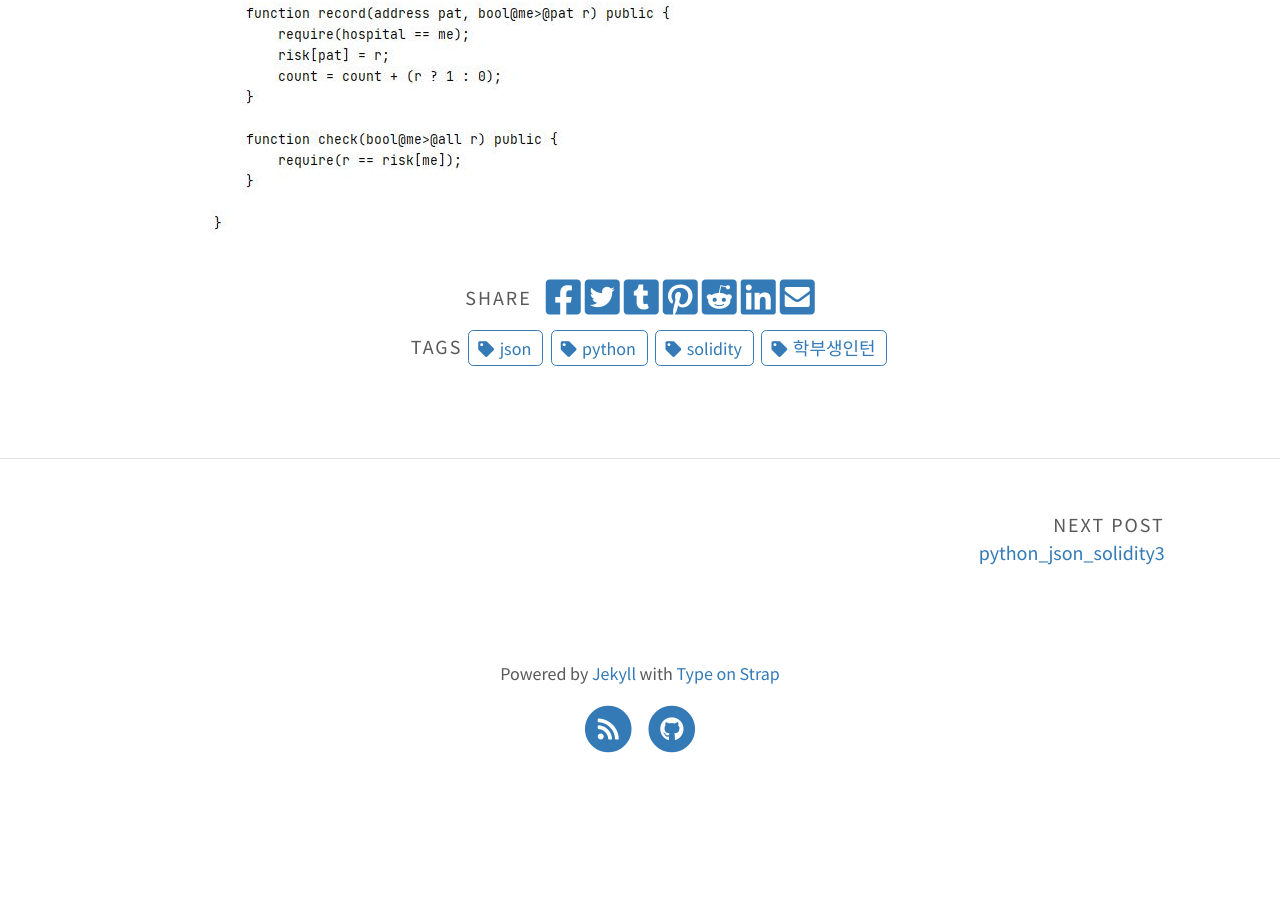
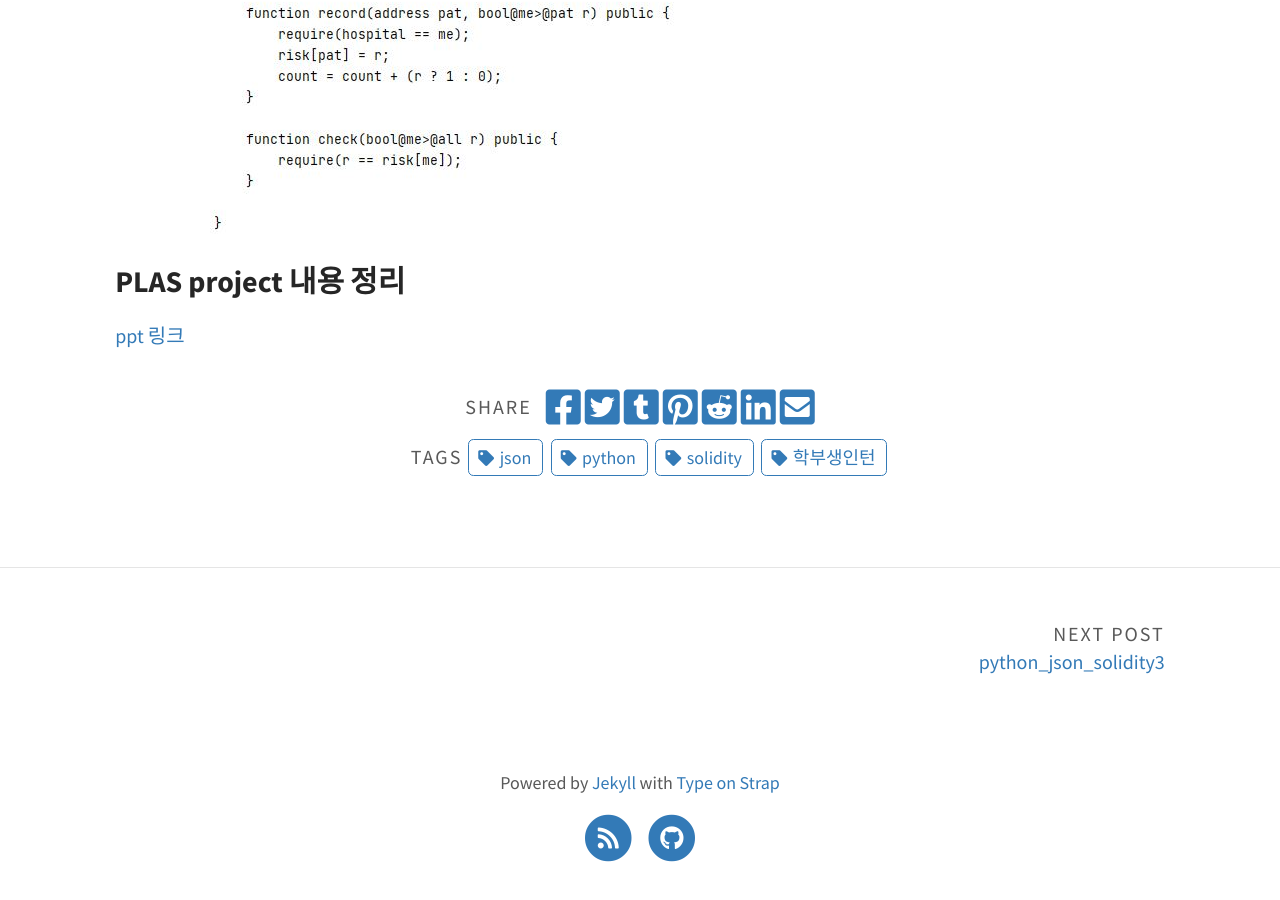
Before and after one commit to kimjihyeon99/kimjihyeon99.github.io, a Jekyll site: the page built from _posts/2021-07-15-python_json_solidity4.md, in a window 1280 px wide and 900 px high, scrolled down 2576 px. Built offline with Jekyll 4.4.1, drawn with Linux system fonts in a browser that asks for light colours; before the commit the page ends 3367 px from its top, so only the background shows below that.

Commit message:
Update 2021-07-15-python_json_solidity4.md

```diff
--- a/_posts/2021-07-15-python_json_solidity4.md
+++ b/_posts/2021-07-15-python_json_solidity4.md
@@ -92,3 +92,7 @@ contract MedStats {
 ### 출력 결과
 
 <img src="/assets/img/solidity/solidity4.JPG">
+
+### PLAS project 내용 정리
+
+[ppt 링크](https://docs.google.com/presentation/d/1RBMQEPCjv1NK33vDz9qa3mwFQfxfeQKHPUezL2KbkGE/edit)
```
